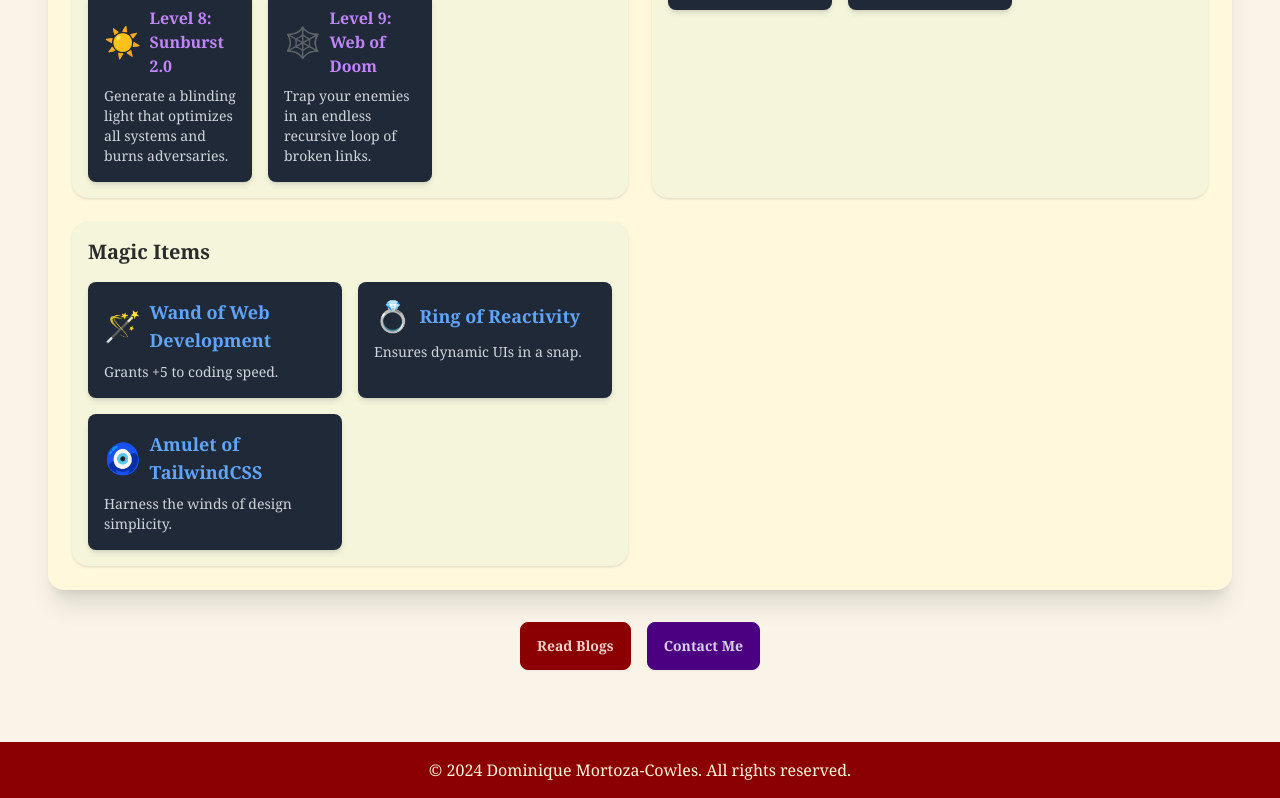
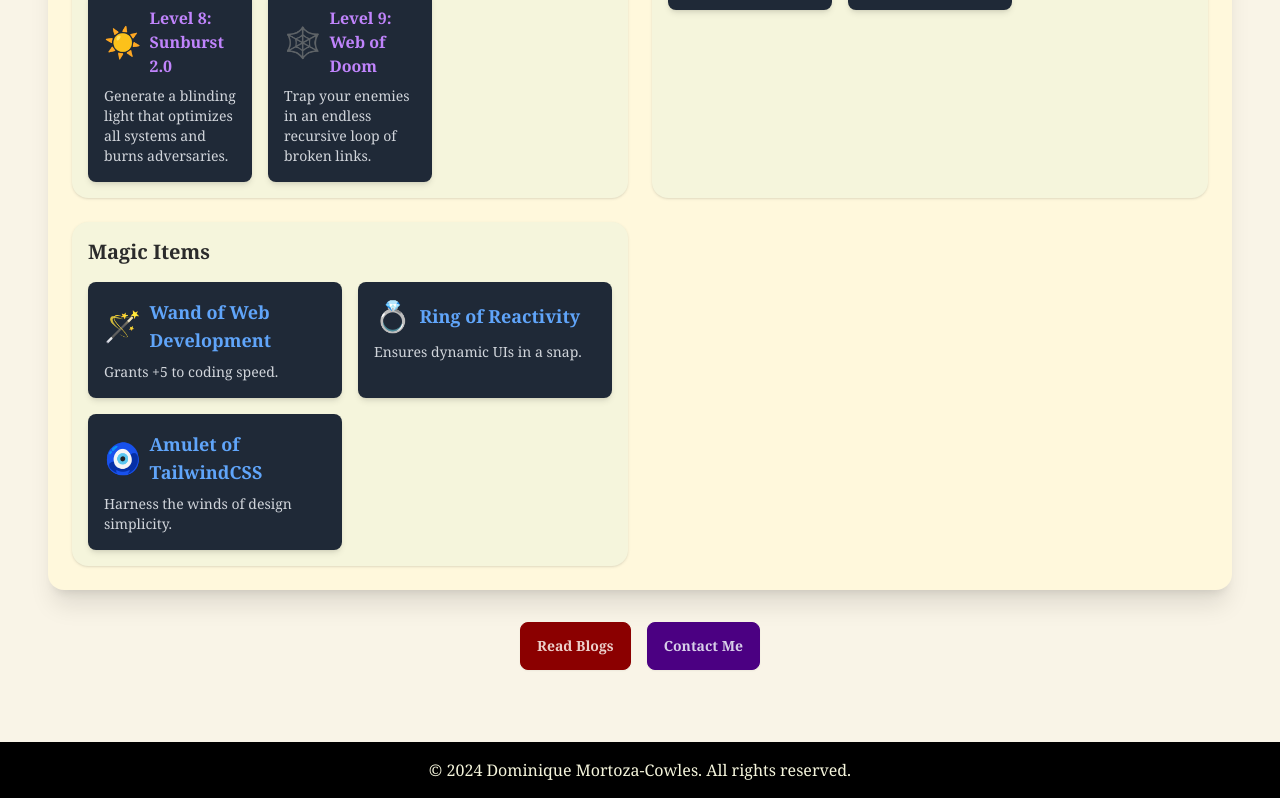
Before and after one commit to nicky-mc/the-adventure-begins-a-portfolio-story, a Next.js app: page / in a window 1280 px wide. Shown: the part 1718-2516 px from the top of the page. Built offline with nearby package versions, Linux system fonts and the light colour scheme.

Commit message:
footer recoloured

```diff
--- a/src/app/layout.js
+++ b/src/app/layout.js
@@ -19,7 +19,7 @@ export default function RootLayout({ children }) {
           <main className="flex-grow container mx-auto p-6">{children}</main>
 
           {/* Footer */}
-          <footer className="bg-secondary text-neutral p-4 text-center mt-6">
+          <footer className="bg-black text-neutral p-4 text-center mt-6">
             <p>© {new Date().getFullYear()} Dominique Mortoza-Cowles. All rights reserved.</p>
           </footer>
         </div>
```
